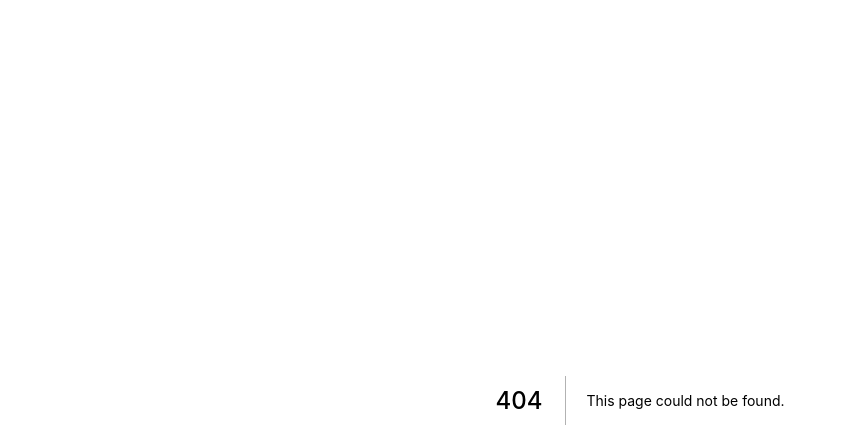
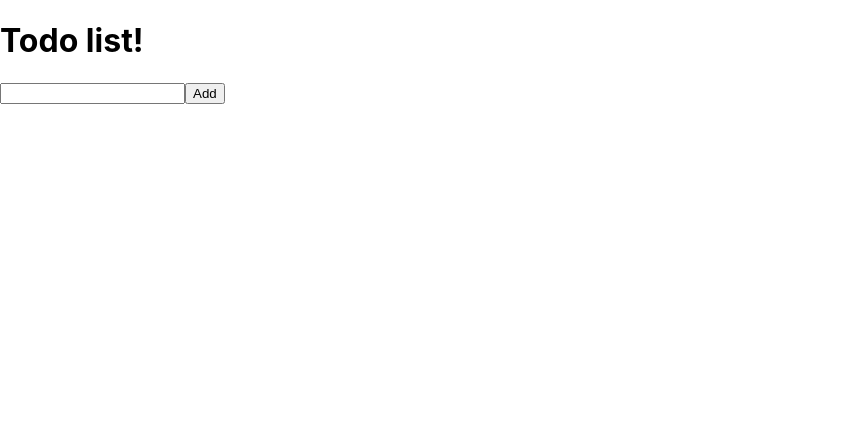
Before and after one commit to swoohooh/react-test-competition, a Next.js app in the folder swoo/: page /todo in a window 1280 px wide. Before the commit this address had no page. Shown: the top 448 px of the page, without its empty margins (0-847 px from the left). Built offline with nearby package versions, Linux system fonts and the light colour scheme.

Commit message:
Add input and button to todo page

```diff
--- /dev/null
+++ b/swoo/pages/todo.tsx
@@ -0,0 +1,42 @@
+import type { NextPage } from "next";
+import Head from "next/head";
+import react, { useState, useEffect } from "react";
+
+const Todo: NextPage = () => {
+  const [item, setItem] = useState<string>("");
+  const [todos, setTodos] = useState<string[]>([]);
+
+  const handleInput = (e: React.ChangeEvent<HTMLInputElement>) => {
+    setItem(e.target.value);
+  };
+
+  const handleAdd = () => {
+    setTodos([item, ...todos]);
+    setItem("");
+  };
+
+  useEffect(() => {
+    console.log(todos);
+  }, [todos]);
+
+  return (
+    <div>
+      <Head>
+        <title>ToDo</title>
+        <meta name="description" content="ToDo" />
+      </Head>
+
+      <main>
+        <h1>Todo list!</h1>
+        <form>
+          <input type="text" value={item} onChange={handleInput} />
+          <button type="button" onClick={handleAdd}>
+            Add
+          </button>
+        </form>
+      </main>
+    </div>
+  );
+};
+
+export default Todo;
```
